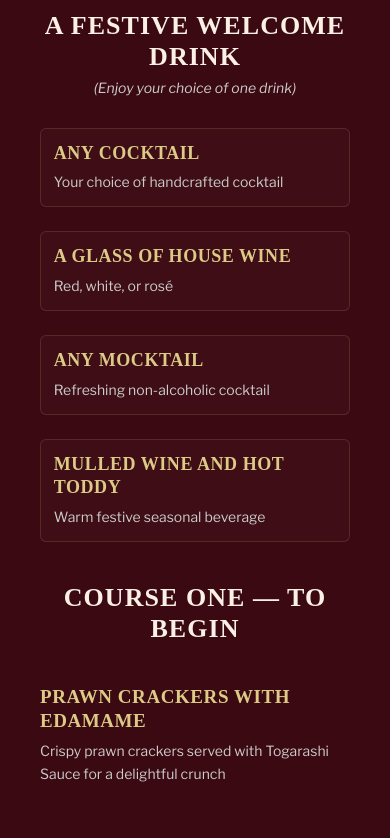
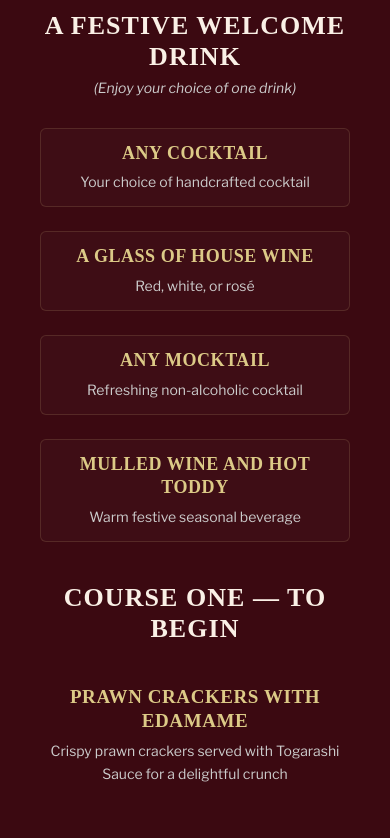
Before and after one commit to Arnav-Sharma437/The-Kitchen, a React (Create React App) app: page / in a window 390 px wide. Shown: the part 2500-3338 px from the top of the page. Built offline with nearby package versions, Linux system fonts and the light colour scheme; a web font is replaced by a local one.

Commit message:
Center align all Christmas menu item titles and descriptions

```diff
--- a/src/container/Menu/SpecialMenu.css
+++ b/src/container/Menu/SpecialMenu.css
@@ -230,6 +230,7 @@
 .christmas-item-card {
   width: 100%;
   margin: 0.5rem 0;
+  text-align: center;
 }
 
 .christmas-item-name {
@@ -239,6 +240,7 @@
   font-weight: 600;
   letter-spacing: 0.03em;
   line-height: 1.3;
+  text-align: center;
 }
 
 .christmas-item-veg {
@@ -254,6 +256,7 @@
   font-size: 14px;
   line-height: 1.6;
   margin-top: 0.4rem;
+  text-align: center;
 }
 
 /* Drink card */
@@ -267,6 +270,11 @@
 
 .christmas-drink-card .christmas-item-name {
   font-size: 18px;
+  text-align: center;
+}
+
+.christmas-drink-card .christmas-item-desc {
+  text-align: center;
 }
 
 .christmas-menu-footer {
@@ -281,6 +289,7 @@
   font-size: 15px;
   font-style: italic;
   letter-spacing: 0.5px;
+  text-align: center;
 }
 
 /* Tablet & Mobile Breakpoints */
@@ -312,16 +321,21 @@
 
   .christmas-item-name {
     font-size: 19px;
+    text-align: center;
+  }
+
+  .christmas-item-desc {
+    text-align: center;
   }
 
   .christmas-grid-full .christmas-item-card,
   .christmas-grid-1col .christmas-item-card {
-    text-align: left;
+    text-align: center;
     max-width: 100%;
   }
 
   .christmas-drink-card {
-    text-align: left;
+    text-align: center;
     padding: 0.8rem;
   }
 }
```
